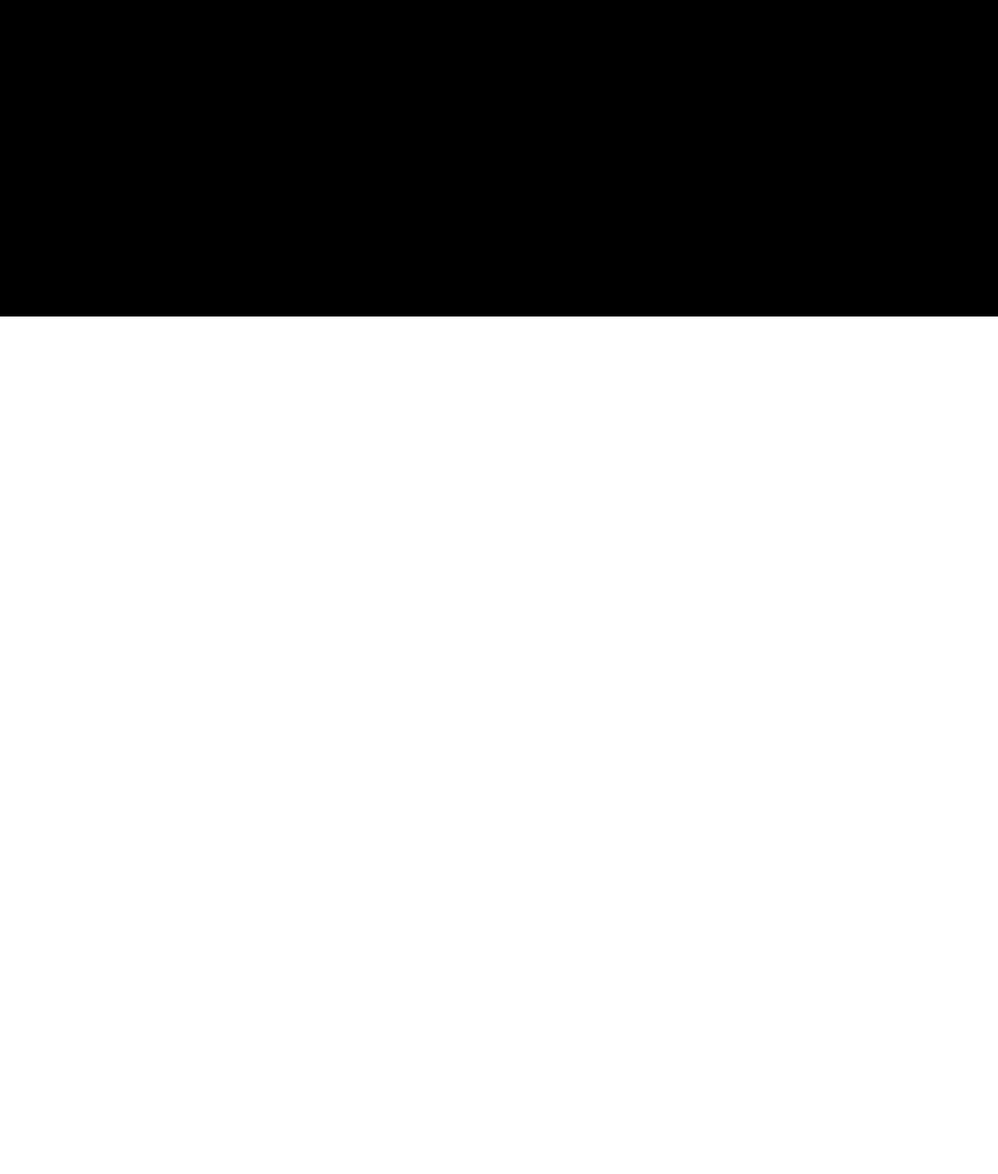
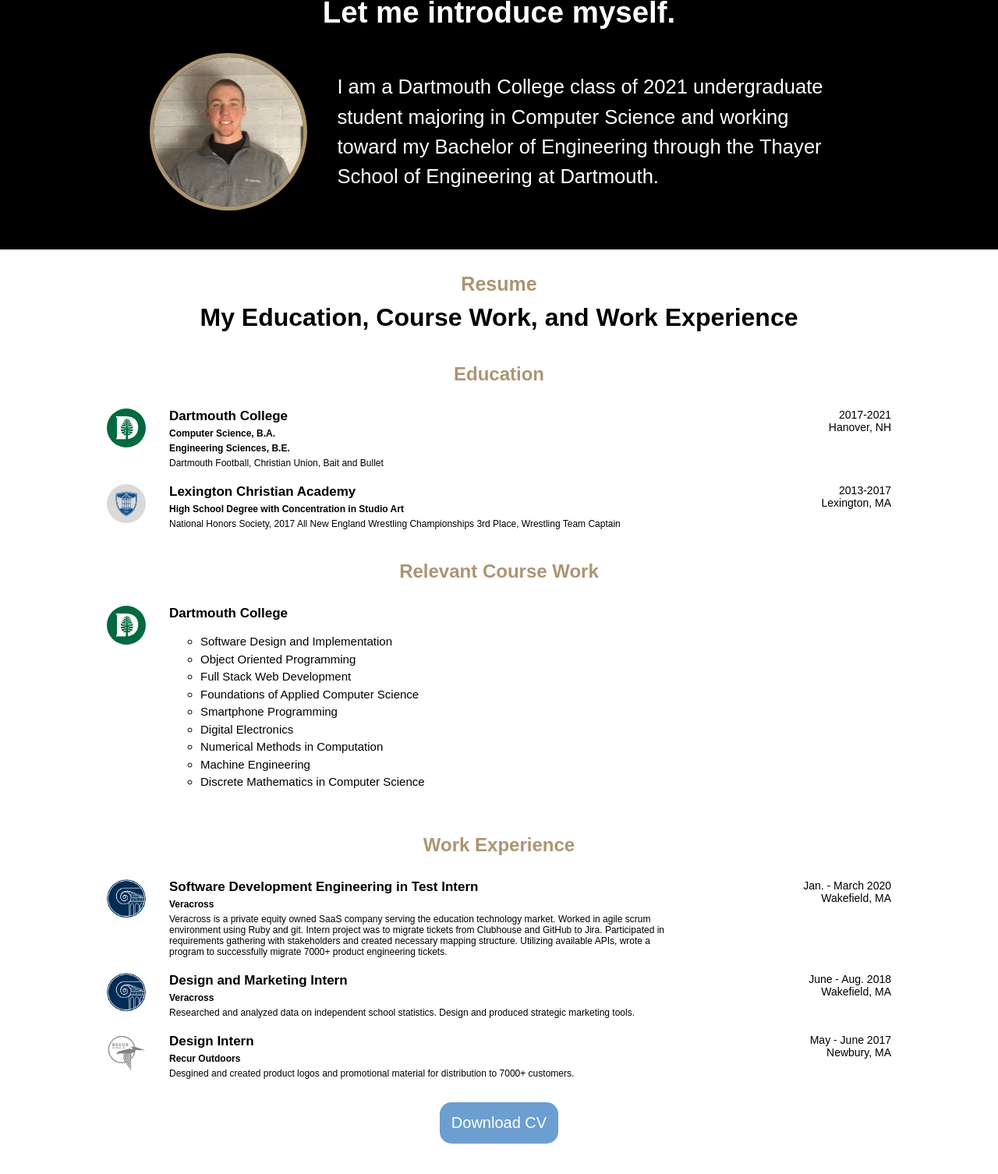
Before and after one commit to chase-krivickas/chase_krivickas_webpage, a plain HTML site: page index.html in a window 1280 px wide. Shown: the part 894-2400 px from the top of the page at 78% size. Before the commit the page ends 1300 px from the top, so only its background shows below. Drawn offline with Linux system fonts and the light colour scheme.

Commit message:
started about and resume sections

```diff
--- a/index.html
+++ b/index.html
@@ -55,7 +55,115 @@
 
 		<!-- About -->
 		<div id="about" class="about_cont">
-			<p>This example creates a full page background image. Try to resize the browser window to see how it always will cover the full screen (when scrolled to top), and that it scales nicely on all screen sizes.</p>
+			<h2>About</h2>
+			<h1>Let me introduce myself.</h1>
+			<div class="bio_cont">
+				<img src="./media/linkedin2.jpg" alt="Avatar">
+				<p>I am a Dartmouth College class of 2021 undergraduate student majoring in Computer Science and working toward my Bachelor of Engineering through the Thayer School of Engineering at Dartmouth. </p>
+			</div>
+
+		</div>
+
+		<!-- Resume -->
+		<div class="resume_cont">
+			<h2 id="resume_title">Resume</h2>
+			<h1>My Education, Course Work, and Work Experience</h1>
+
+			<h2>Education</h2>
+			<div class="entry">
+				<img src="./media/dartmouth_logo.png" class="entry_image">
+				<div class="entry_main">
+					<h3>Dartmouth College</h3>
+					<h4>Computer Science, B.A.</h4>
+					<h4>Engineering Sciences, B.E.</h4>
+					<p>Dartmouth Football, Christian Union, Bait and Bullet</p>
+				</div>
+				<div class="entry_sub">
+					<p>2017-2021</p>
+					<p>Hanover, NH</p>
+				</div>
+			</div>
+
+			<div class="entry">
+				<img src="./media/lca_logo2.png" class="entry_image">
+				<div class="entry_main">
+					<h3>Lexington Christian Academy</h3>
+					<h4>High School Degree with Concentration in Studio Art</h4>
+					<p>National Honors Society, 2017 All New England Wrestling Championships 3rd Place, Wrestling Team Captain </p>
+				</div>
+				<div class="entry_sub">
+					<p>2013-2017</p>
+					<p>Lexington, MA</p>
+				</div>
+			</div>
+
+			<h2>Relevant Course Work</h2>
+			<div class="entry">
+				<img src="./media/dartmouth_logo.png" class="entry_image">
+				<div class="entry_main">
+					<h3>Dartmouth College</h3>
+					<div class="courses">
+						<ul>
+							<li>Software Design and Implementation</li>
+							<li>Object Oriented Programming</li>
+							<li>Full Stack Web Development</li>
+							<li>Foundations of Applied Computer Science</li>
+							<li>Smartphone Programming</li>
+							<li>Digital Electronics</li>
+							<li>Numerical Methods in Computation</li>
+							<li>Machine Engineering</li>
+							<li>Discrete Mathematics in Computer Science</li>
+						</ul>
+					</div>
+				</div>
+				<div class="entry_sub">
+					<p> </p>
+				</div>
+			</div>
+
+
+			<h2>Work Experience</h2>
+			<div class="entry">
+				<img src="./media/veracross_logo.png" class="entry_image">
+				<div class="entry_main">
+					<h3>Software Development Engineering in Test Intern</h3>
+					<h4>Veracross</h4>
+					<p>Veracross is a private equity owned SaaS company serving the education technology market. Worked in agile scrum environment using Ruby and git. Intern project was to migrate tickets from Clubhouse and GitHub to Jira. Participated in requirements gathering with stakeholders and created necessary mapping structure. Utilizing available APIs, wrote a program to successfully migrate 7000+ product engineering tickets.</p>
+				</div>
+				<div class="entry_sub">
+					<p>Jan. - March 2020</p>
+					<p>Wakefield, MA</p>
+				</div>
+			</div>
+			<div class="entry">
+				<img src="./media/veracross_logo.png" class="entry_image">
+				<div class="entry_main">
+					<h3>Design and Marketing Intern</h3>
+					<h4>Veracross</h4>
+					<p>Researched and analyzed data on independent school statistics. Design and produced strategic marketing tools.</p>
+				</div>
+				<div class="entry_sub">
+					<p>June - Aug. 2018</p>
+					<p>Wakefield, MA</p>
+				</div>
+			</div>
+			<div class="entry">
+				<img src="./media/recur_logo.png" class="entry_image">
+				<div class="entry_main">
+					<h3>Design Intern</h3>
+					<h4>Recur Outdoors</h4>
+					<p>Desgined and created product logos and promotional material for distribution to 7000+ customers.</p>
+				</div>
+				<div class="entry_sub">
+					<p>May - June 2017</p>
+					<p>Newbury, MA</p>
+				</div>
+			</div>
+
+			<button id="cv_button">Download CV</button>
+
+
+
 		</div>
 
 
--- a/style.css
+++ b/style.css
@@ -155,13 +155,135 @@
 /* About */
 .about_cont {
     width: 100%;
-    height: 500px;
     background-color: black;
+    padding: 0;
+    padding-bottom: 50px;
+    margin: 0;
+    align-items: center;
+    text-align: center;
+}
+.about_cont > h1, p {
+    margin: 0;
+    padding: 0;
+    color: white;
+    font-size: 3vw;
+}
+.about_cont > h2 {
+    margin: 0;
+    padding-top: 50px;
+    color: #ac9572;
+}
+.bio_cont {
+    display: flex;
+    flex-direction: row;
+    align-items: center;
+    justify-content: center;
+    padding-right: 15vw;
+    padding-left: 15vw;
+    padding-top: 30px;
+}
+.bio_cont > img {
+    border-radius: 50%;
+    height: 15vw;
+    border: 5px solid #ac9572;
+}
+.bio_cont > p {
+    text-align: left;
+    padding-left: 3vw;
+    font-size: 2vw;
+    line-height: 1.5;
+}
+
+/* Resume Section */
+.resume_cont {
+    width: 100%;
+    background-color: white;
+    text-align: center;
+    padding: 0;
+    margin: 0;
+    padding-bottom: 50px;
+}
+#resume_title {
+    padding-top: 30px;
+    font-size: 25px;
+}
+.resume_cont > h1 {
     padding: 0;
     margin: 0;
 }
-.about_cont > p {
+.resume_cont > h2 {
     margin: 0;
+    padding-top: 40px;
+    color: #ac9572;
+}
+#cv_button {
+    color: white;
+    font-size: 20px;
+    background-color: #6c9ecf;
+    border: none;
+    padding: 15px;
+    border-radius: 15px;
+    margin-top: 30px;
+}
+#cv_button:hover {
+    background-color: gray;
+}
+/* Resume Entries */
+.entry {
+    display: flex;
+    flex-direction: row;
+    justify-content: center;
+    width: 100%;
     padding: 0;
-    color: white;
+    margin: 0;
+    padding-top: 20px;
 }
+.entry_image {
+    border-radius: 50%;
+    height: 50px;
+}
+.entry_main {
+    text-align: left;
+    width: 50%;
+    padding-left: 30px;
+    padding-right: 30px;
+    margin: 0;
+}
+.entry_main > h3 {
+    color: black;
+    padding: 0;
+    margin: 0;
+    font-size: 17px;
+}
+.entry_main > h4 {
+    color: black;
+    padding: 0;
+    padding-top: 5px;
+    margin: 0;
+    font-size: 12px;
+}
+.entry_main > p {
+    color: black;
+    font-size: 12px;
+    padding-top: 5px;
+}
+.entry_sub {
+    text-align: left;
+    padding: 0;
+    margin: 0;
+    width: 20%;
+}
+.entry_sub > p {
+    color: black;
+    padding: 0;
+    margin: 0;
+    text-align: right;
+    font-size: 14px;
+}
+/* Course list */
+.courses > ul {
+    text-align: left;
+    font-size: 15px;
+    list-style-type: circle;
+    line-height: 1.5;
+}
```
Also changed, not shown: media/dartmouth_logo.png (added), media/lca_logo.png (added), media/lca_logo2.png (added), media/linkedin2.jpg (added), media/recur_logo.png (added), media/veracross_logo.png (added).
